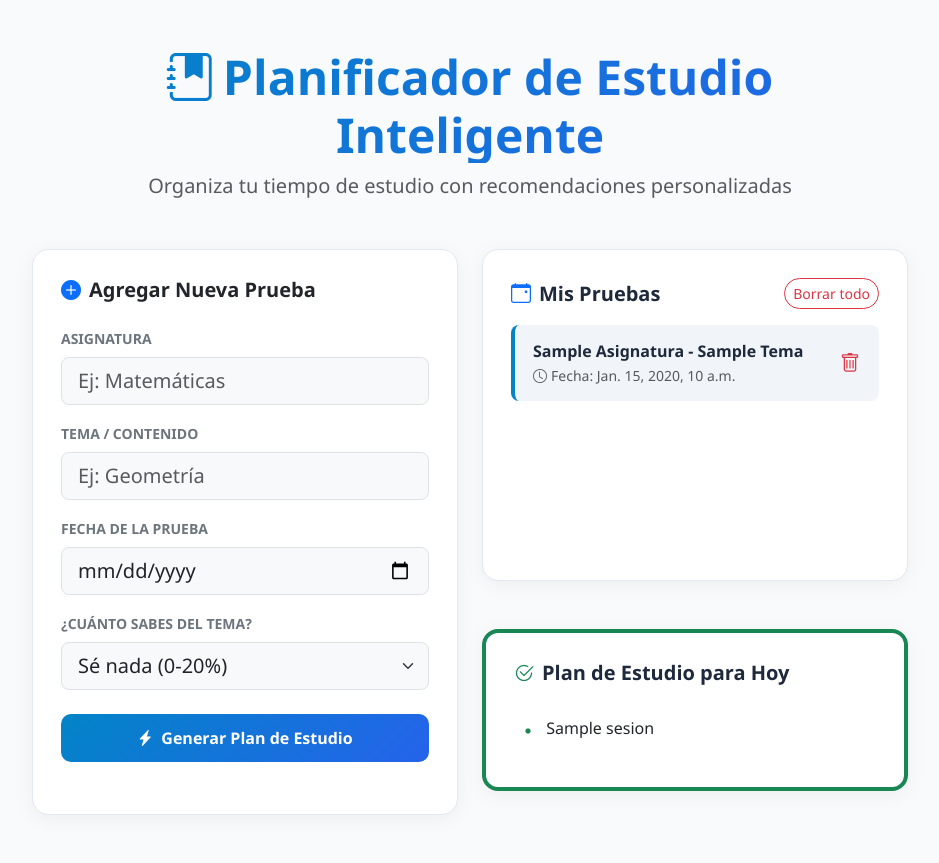
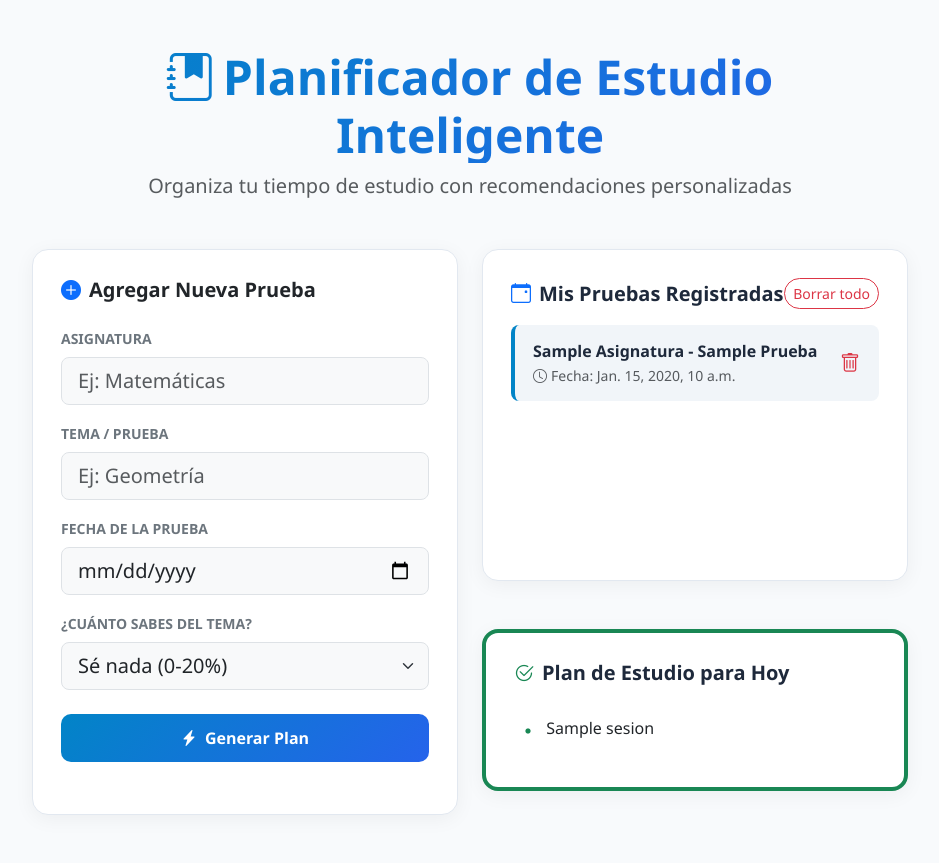
Before and after one commit to cifuentesmarcos1911-bit/proyecto_prueba, a Django app: template inicio/templates/inicio/planificador.html in a window 1280 px wide. Shown: the whole page, without its empty margins (170-1109 px from the left). Run offline with Django 5.2, Linux system fonts and the light colour scheme; the template is opened without the code that fills it: most values are stand-ins (such as "Sample title", 1, 10 or a date in 2020).

Commit message:
Codigo completo corregido con nombre de campo prueba

```diff
--- a/inicio/templates/inicio/planificador.html
+++ b/inicio/templates/inicio/planificador.html
@@ -4,7 +4,7 @@
     <meta charset="UTF-8">
     <meta name="viewport" content="width=device-width, initial-scale=1.0">
     <title>Planificador de Estudio Inteligente</title>
-    <!-- Bootstrap 5 CSS para un diseño limpio y moderno -->
+    <!-- Bootstrap 5 CSS -->
     <link href="https://cdn.jsdelivr.net/npm/bootstrap@5.3.0/dist/css/bootstrap.min.css" rel="stylesheet">
     <link rel="stylesheet" href="https://cdn.jsdelivr.net/npm/bootstrap-icons@1.11.0/font/bootstrap-icons.css">
     <style>
@@ -62,7 +62,7 @@
     </div>
 
     <div class="row g-4">
-        <!-- Columna Izquierda: Agregar Prueba -->
+        <!-- Columna Izquierda: Agregar Nueva Prueba -->
         <div class="col-md-6">
             <div class="main-card h-100">
                 <h3 class="h5 fw-bold mb-4 text-dark"><i class="bi bi-plus-circle-fill text-primary me-2"></i>Agregar Nueva Prueba</h3>
@@ -75,8 +75,8 @@
                     </div>
 
                     <div class="mb-3">
-                        <label class="form-label text-secondary small fw-bold">TEMA / CONTENIDO</label>
-                        <input type="text" name="tema" class="form-control form-control-lg bg-light" placeholder="Ej: Geometría" required>
+                        <label class="form-label text-secondary small fw-bold">TEMA / PRUEBA</label>
+                        <input type="text" name="prueba" class="form-control form-control-lg bg-light" placeholder="Ej: Geometría" required>
                     </div>
 
                     <div class="mb-3">
@@ -95,20 +95,20 @@
                     </div>
 
                     <button type="submit" class="btn btn-primary btn-primary-custom w-100 text-white">
-                        <i class="bi bi-lightning-charge-fill me-2"></i>Generar Plan de Estudio
+                        <i class="bi bi-lightning-charge-fill me-2"></i>Generar Plan
                     </button>
                 </form>
             </div>
         </div>
 
-        <!-- Columna Derecha: Pruebas Registradas y Plan de hoy -->
+        <!-- Columna Derecha: Pruebas Registradas y Plan para Hoy -->
         <div class="col-md-6 d-flex flex-column gap-4">
 
             <!-- Pruebas Registradas -->
             <div class="main-card flex-fill">
                 <div class="d-flex justify-content-between align-items-center mb-3">
-                    <h3 class="h5 fw-bold m-0"><i class="bi bi-calendar-event me-2 text-primary"></i>Mis Pruebas</h3>
-                    {% if pruebas %}
+                    <h3 class="h5 fw-bold m-0"><i class="bi bi-calendar-event me-2 text-primary"></i>Mis Pruebas Registradas</h3>
+                    {% if evaluaciones %}
                     <form method="POST" action="{% url 'borrar_todo' %}" style="display:inline;">
                         {% csrf_token %}
                         <button type="submit" class="btn btn-outline-danger btn-sm rounded-pill">Borrar todo</button>
@@ -116,14 +116,14 @@
                     {% endif %}
                 </div>
 
-                {% if pruebas %}
-                    {% for prueba in pruebas %}
+                {% if evaluaciones %}
+                    {% for item in evaluaciones %}
                     <div class="prueba-item">
                         <div>
-                            <strong class="d-block text-capitalize">{{ prueba.asignatura }} - {{ prueba.tema }}</strong>
-                            <small class="text-muted"><i class="bi bi-clock me-1"></i>Fecha: {{ prueba.fecha }}</small>
+                            <strong class="d-block text-capitalize">{{ item.asignatura }} - {{ item.prueba }}</strong>
+                            <small class="text-muted"><i class="bi bi-clock me-1"></i>Fecha: {{ item.fecha_prueba }}</small>
                         </div>
-                        <a href="{% url 'eliminar_prueba' prueba.id %}" class="btn btn-sm btn-link text-danger p-0 ms-2" title="Eliminar">
+                        <a href="{% url 'eliminar_prueba' item.id %}" class="btn btn-sm btn-link text-danger p-0 ms-2" title="Eliminar esta prueba">
                             <i class="bi bi-trash fs-5"></i>
                         </a>
                     </div>
@@ -140,9 +140,9 @@
             <div class="main-card border-start border-4 border-success">
                 <h3 class="h5 fw-bold mb-3"><i class="bi bi-check2-circle text-success me-2"></i>Plan de Estudio para Hoy</h3>
 
-                {% if sesiones_hoy %}
+                {% if plan_hoy %}
                     <ul class="list-group list-group-flush">
-                        {% for sesion in sesiones_hoy %}
+                        {% for sesion in plan_hoy %}
                         <li class="list-group-item bg-transparent px-0 border-0">
                             <i class="bi bi-dot text-success fs-3 align-middle"></i> {{ sesion }}
                         </li>
```
